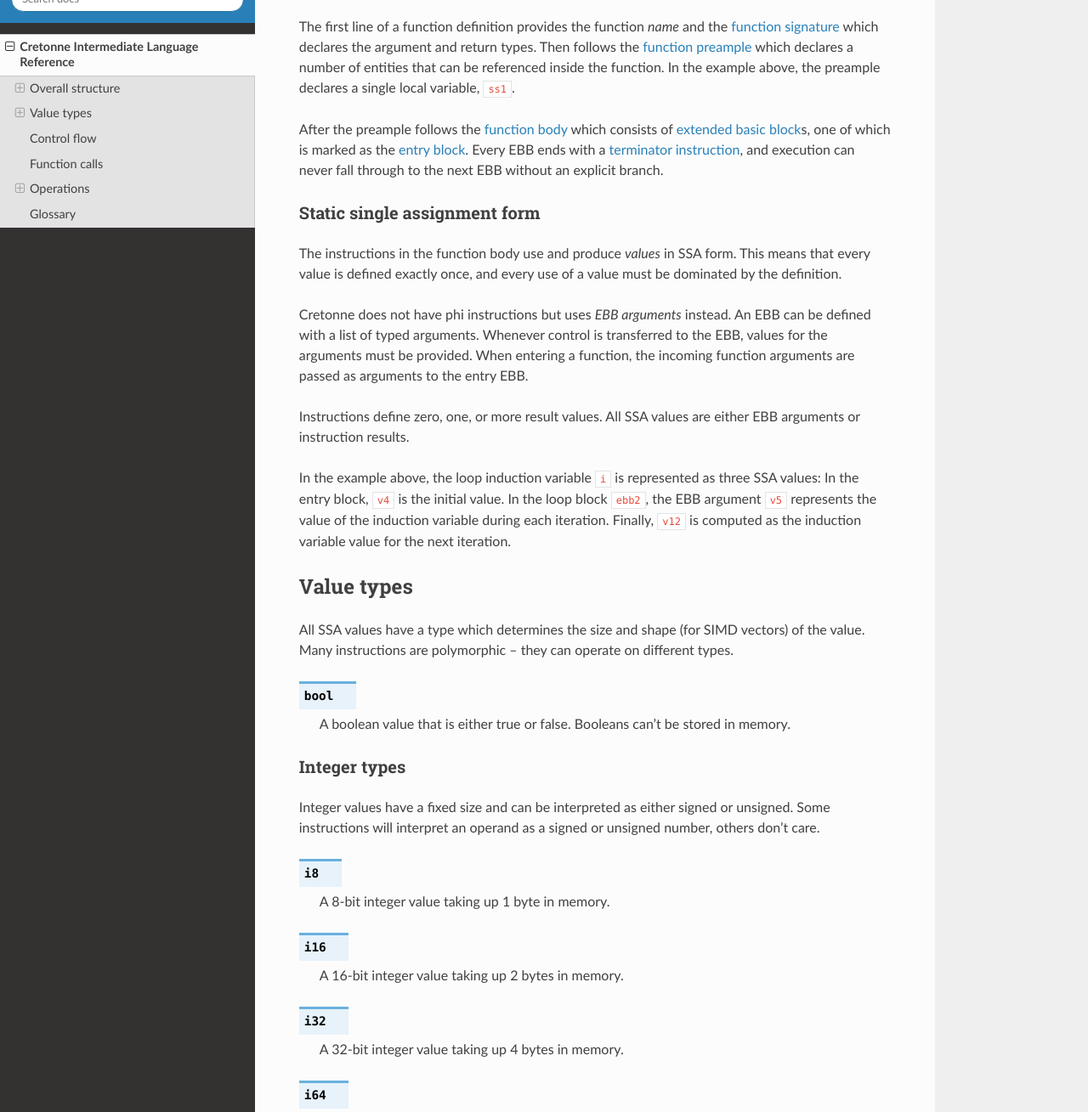
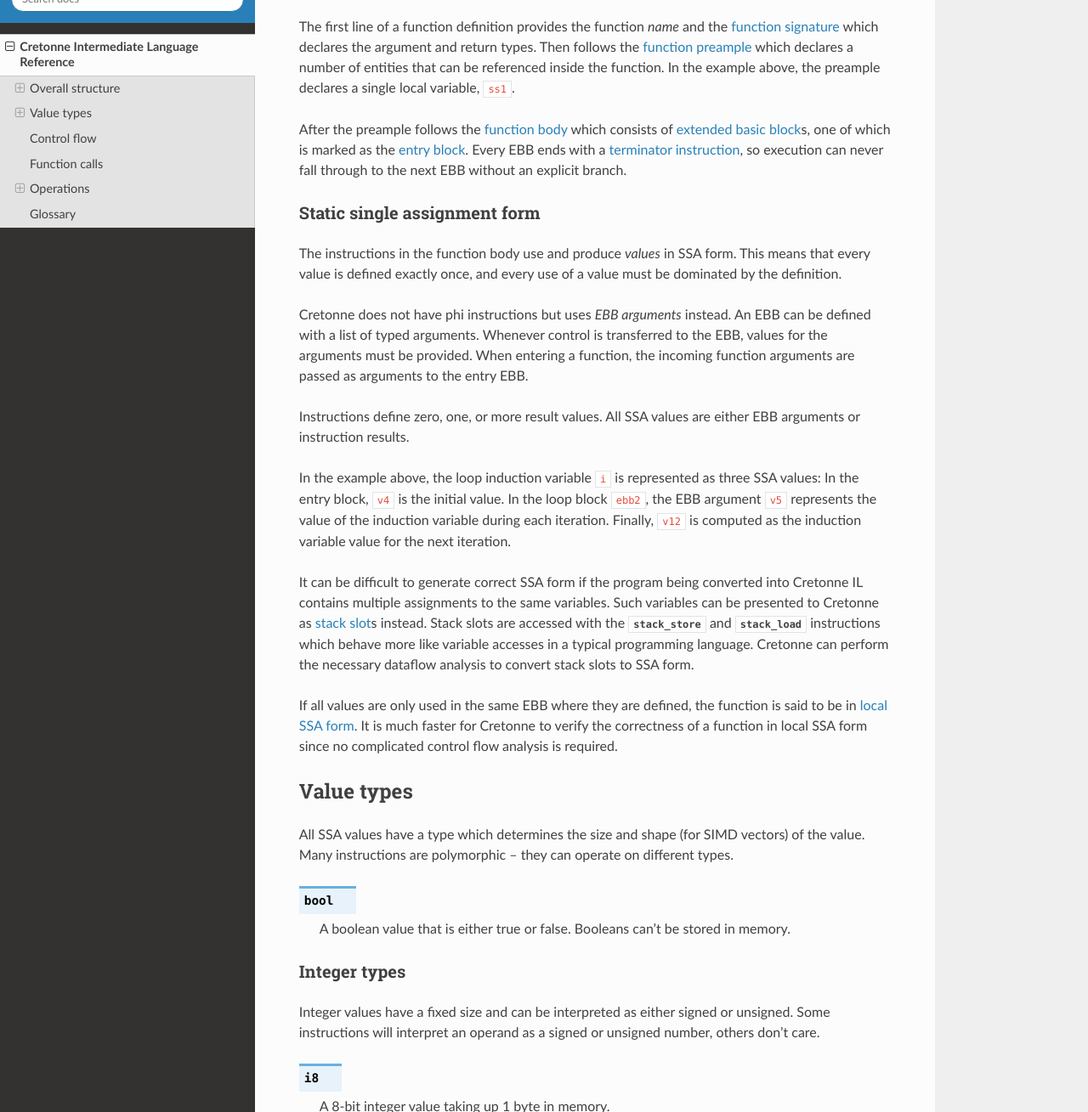
Before and after one commit to alexcrichton/wasmtime, a Sphinx documentation site: the page built from crates/cranelift/docs/langref.rst, in a window 1280 px wide and 1400 px high, scrolled down 715 px, cut to the strip 91-1400 px from the top of the window. Shown: the whole strip at 85% size. Built offline with Sphinx 7.4.7 and the Read the Docs theme 2.0.0, drawn with Linux system fonts in a browser that asks for light colours; some of the changed text lies outside the part shown.

Commit message:
Clarify local SSA form.
Rename 'local' to 'stack_slot'.

```diff
--- a/crates/cranelift/docs/langref.rst
+++ b/crates/cranelift/docs/langref.rst
@@ -41,8 +42,8 @@ declares a single local variable, ``ss1``.
 
 After the preample follows the :term:`function body` which consists of
 :term:`extended basic block`\s, one of which is marked as the :term:`entry
-block`. Every EBB ends with a :term:`terminator instruction`, and execution
-can never fall through to the next EBB without an explicit branch.
+block`. Every EBB ends with a :term:`terminator instruction`, so execution can
+never fall through to the next EBB without an explicit branch.
 
 Static single assignment form
 -----------------------------
@@ -64,6 +65,20 @@ SSA values: In the entry block, ``v4`` is the initial value. In the loop block
 ``ebb2``, the EBB argument ``v5`` represents the value of the induction
 variable during each iteration. Finally, ``v12`` is computed as the induction
 variable value for the next iteration.
+
+It can be difficult to generate correct SSA form if the program being converted
+into Cretonne IL contains multiple assignments to the same variables. Such
+variables can be presented to Cretonne as :term:`stack slot`\s instead. Stack
+slots are accessed with the :inst:`stack_store` and :inst:`stack_load`
+instructions which behave more like variable accesses in a typical programming
+language. Cretonne can perform the necessary dataflow analysis to convert stack
+slots to SSA form.
+
+If all values are only used in the same EBB where they are defined, the
+function is said to be in :term:`local SSA form`. It is much faster for
+Cretonne to verify the correctness of a function in local SSA form since no
+complicated control flow analysis is required.
+
 
 Value types
 ===========
@@ -776,3 +791,20 @@ Glossary
         Cretonne function must have exactly one entry block. The types of the
         entry block arguments must match the types of arguments in the function
         signature.
+
+    stack slot
+        A fixed size memory allocation in the current function's activation
+        frame. Also called a local variable.
+
+    local SSA form
+        A restricted version of SSA form where all values are defined and used
+        in the same EBB. A function is in local SSA form iff it is in SSA form
+        and:
+
+        - No branches pass arguments to their target EBB.
+        - Only the entry EBB may have arguments.
+
+        This also implies that there are no branches to the entry EBB.
+
+        Local SSA form is easy to generate and fast to verify. It passes data
+        between EBBs by using stack slots.
```
Also changed, not shown: other parts of crates/cranelift/docs/langref.rst (+2 -1 lines), 1 other file.
